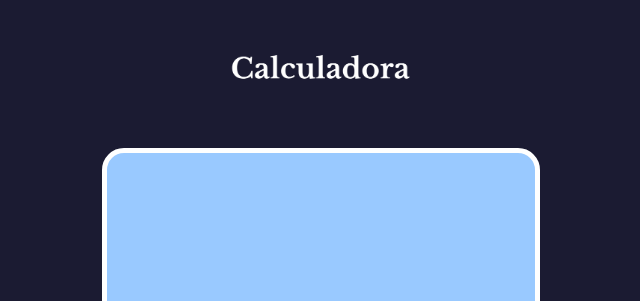
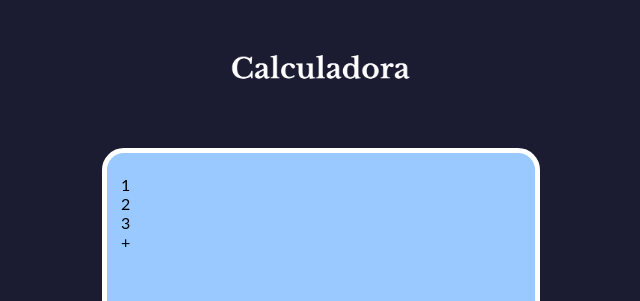
Before and after one commit to CharlyCR3110/Calculadora, a React (Create React App) app: page / in a window 1280 px wide. Shown: the top 301 px of the page, without its empty margins (319-959 px from the left). Built offline with nearby package versions, Linux system fonts and the light colour scheme; the HTML template or start-up script is replaced by a standard one.

Commit message:
Support to merge

```diff
--- a/src/App.js
+++ b/src/App.js
@@ -1,4 +1,5 @@
 import './App.css';
+import Button from './components/Button'
 import logo from './images/calculadoraLogo.png'
 
 function App() {
@@ -12,6 +13,10 @@ function App() {
       </div>
       <div className='calculatorContainer'>
         <div className='row'></div>
+        <Button>1</Button>
+        <Button>2</Button>
+        <Button>3</Button>
+        <Button>+</Button>
         <div className='row'></div>
         <div className='row'></div>
         <div className='row'></div>
--- a/src/components/Button.js
+++ b/src/components/Button.js
@@ -1,7 +1,7 @@
 import React from 'react';
+import '../stylesheets/Button.css';
 
 function Button ( props ) {
-
 	const isOperator = (value) => {
 		return isNaN(value) && (value !== '=') && (value !== '.');
 	};
--- a/src/stylesheets/Button.css
+++ b/src/stylesheets/Button.css
@@ -16,6 +16,5 @@
 }
 
 .operator {
-	background-color: #00471b
-
+	background-color: #00471b;
 }
```
